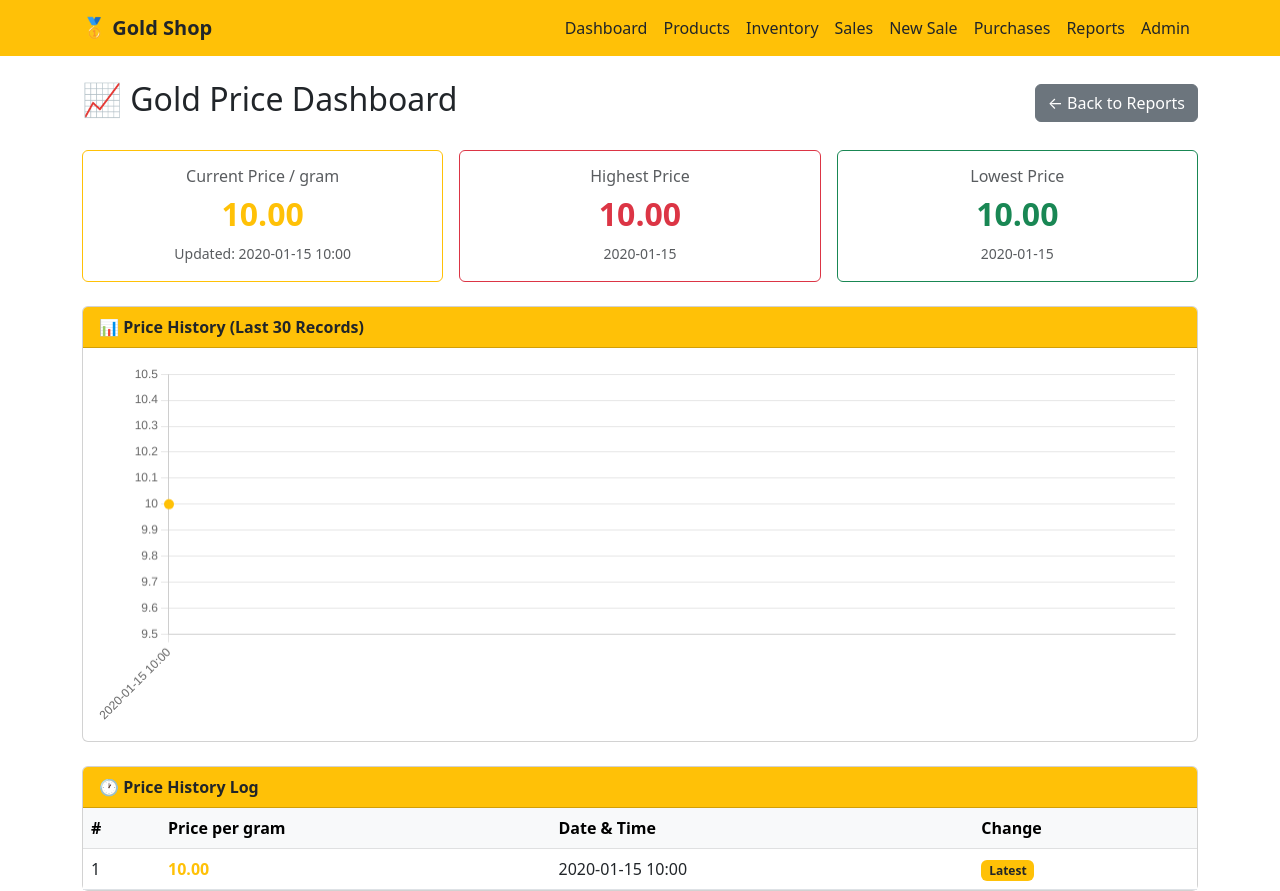
After one commit to Fady-Faltaows/gold_shop, a Django app: page /reports/gold-price/ in a window 1280 px wide. The commit adds this page. Run offline with Django 5.2, Linux system fonts and the light colour scheme; tables that the repository leaves empty hold one stand-in row (values such as "Sample post").

Commit message:
adding gold price report

```diff
--- /dev/null
+++ b/prototype/templates/prototype/reports/gold_price.html
@@ -0,0 +1,167 @@
+{% extends 'prototype/base.html' %}
+{% block title %}Gold Price Report{% endblock %}
+
+{% block content %}
+<div class="d-flex justify-content-between align-items-center mb-4">
+    <h2>📈 Gold Price Dashboard</h2>
+    <a href="{% url 'reports_home' %}" class="btn btn-secondary">← Back to Reports</a>
+</div>
+
+{# Summary Cards #}
+<div class="row g-3 mb-4">
+    <div class="col-md-4">
+        <div class="card border-warning text-center h-100">
+            <div class="card-body">
+                <h6 class="text-muted">Current Price / gram</h6>
+                <h2 class="text-warning fw-bold">
+                    {{ latest_gold.price_per_gram|default:"Not set" }}
+                </h2>
+                <small class="text-muted">
+                    {% if latest_gold %}
+                        Updated: {{ latest_gold.updated_at|date:"Y-m-d H:i" }}
+                    {% endif %}
+                </small>
+            </div>
+        </div>
+    </div>
+    <div class="col-md-4">
+        <div class="card text-center h-100 border-danger">
+            <div class="card-body">
+                <h6 class="text-muted">Highest Price</h6>
+                <h2 class="text-danger fw-bold">
+                    {{ highest.price_per_gram|default:"—" }}
+                </h2>
+                <small class="text-muted">
+                    {{ highest.updated_at|date:"Y-m-d"|default:"" }}
+                </small>
+            </div>
+        </div>
+    </div>
+    <div class="col-md-4">
+        <div class="card text-center h-100 border-success">
+            <div class="card-body">
+                <h6 class="text-muted">Lowest Price</h6>
+                <h2 class="text-success fw-bold">
+                    {{ lowest.price_per_gram|default:"—" }}
+                </h2>
+                <small class="text-muted">
+                    {{ lowest.updated_at|date:"Y-m-d"|default:"" }}
+                </small>
+            </div>
+        </div>
+    </div>
+</div>
+
+{# Chart #}
+{% if chart_labels %}
+<div class="card mb-4">
+    <div class="card-header bg-warning text-dark fw-bold">
+        📊 Price History (Last 30 Records)
+    </div>
+    <div class="card-body">
+        <canvas id="goldChart" height="100"></canvas>
+    </div>
+</div>
+{% endif %}
+
+{# History Table #}
+<div class="card">
+    <div class="card-header bg-warning text-dark fw-bold">
+        🕐 Price History Log
+    </div>
+    <div class="card-body p-0">
+        <table class="table table-hover mb-0">
+            <thead class="table-light">
+                <tr>
+                    <th>#</th>
+                    <th>Price per gram</th>
+                    <th>Date & Time</th>
+                    <th>Change</th>
+                </tr>
+            </thead>
+            <tbody>
+                {% for gp in gold_prices %}
+                <tr>
+                    <td>{{ forloop.counter }}</td>
+                    <td class="fw-bold text-warning">{{ gp.price_per_gram }}</td>
+                    <td>{{ gp.updated_at|date:"Y-m-d H:i" }}</td>
+                    <td>
+                        {% if not forloop.last %}
+                            {% with next=gold_prices|slice:forloop.counter %}
+                                {% for n in next|slice:":1" %}
+                                    {% if gp.price_per_gram > n.price_per_gram %}
+                                        <span class="text-success">▲ Up</span>
+                                    {% elif gp.price_per_gram < n.price_per_gram %}
+                                        <span class="text-danger">▼ Down</span>
+                                    {% else %}
+                                        <span class="text-muted">— Same</span>
+                                    {% endif %}
+                                {% endfor %}
+                            {% endwith %}
+                        {% else %}
+                            <span class="badge bg-warning text-dark">Latest</span>
+                        {% endif %}
+                    </td>
+                </tr>
+                {% empty %}
+                <tr>
+                    <td colspan="4" class="text-center text-muted py-3">
+                        No gold price records yet.
+                    </td>
+                </tr>
+                {% endfor %}
+            </tbody>
+        </table>
+    </div>
+</div>
+
+{# Chart JS #}
+{% if chart_labels %}
+<script src="https://cdn.jsdelivr.net/npm/chart.js"></script>
+<script>
+    const ctx = document.getElementById('goldChart').getContext('2d');
+    new Chart(ctx, {
+        type: 'line',
+        data: {
+            labels: {{ chart_labels|safe }},
+            datasets: [{
+                label: 'Gold Price per gram',
+                data: {{ chart_values|safe }},
+                borderColor: '#ffc107',
+                backgroundColor: 'rgba(255, 193, 7, 0.1)',
+                borderWidth: 2,
+                pointBackgroundColor: '#ffc107',
+                pointRadius: 4,
+                tension: 0.3,
+                fill: true,
+            }]
+        },
+        options: {
+            responsive: true,
+            plugins: {
+                legend: { display: false },
+                tooltip: {
+                    callbacks: {
+                        label: ctx => `Price: ${ctx.parsed.y}`
+                    }
+                }
+            },
+            scales: {
+                y: {
+                    beginAtZero: false,
+                    ticks: {
+                        callback: value => value
+                    }
+                },
+                x: {
+                    ticks: {
+                        maxRotation: 45,
+                        minRotation: 45
+                    }
+                }
+            }
+        }
+    });
+</script>
+{% endif %}
+{% endblock %}
--- a/prototype/urls.py
+++ b/prototype/urls.py
@@ -13,4 +13,5 @@ urlpatterns = [
     path('reports/sales/', views.report_sales, name='report_sales'),
     path('reports/inventory/', views.report_inventory, name='report_inventory'),
     path('reports/profit/', views.report_profit, name='report_profit'),
+    path('reports/gold-price/', views.report_gold_price, name='report_gold_price'),
 ]
--- a/prototype/views.py
+++ b/prototype/views.py
@@ -226,3 +226,26 @@ def report_profit(request):
         'date_to': date_to or '',
     }
     return render(request, 'prototype/reports/profit.html', context)
+
+def report_gold_price(request):
+    gold_prices = GoldPrice.objects.order_by('-updated_at')
+    latest_gold = gold_prices.first()
+
+    highest = gold_prices.order_by('-price_per_gram').first()
+    lowest  = gold_prices.order_by('price_per_gram').first()
+
+    chart_labels = []
+    chart_values = []
+    for gp in reversed(list(gold_prices[:30])):
+        chart_labels.append(gp.updated_at.strftime('%Y-%m-%d %H:%M'))
+        chart_values.append(float(gp.price_per_gram))
+
+    context = {
+        'gold_prices': gold_prices,
+        'latest_gold': latest_gold,
+        'highest': highest,
+        'lowest': lowest,
+        'chart_labels': chart_labels,
+        'chart_values': chart_values,
+    }
+    return render(request, 'prototype/reports/gold_price.html', context)
```
Also changed, not shown: prototype/templates/prototype/reports/home.html (+10 -0 lines).
